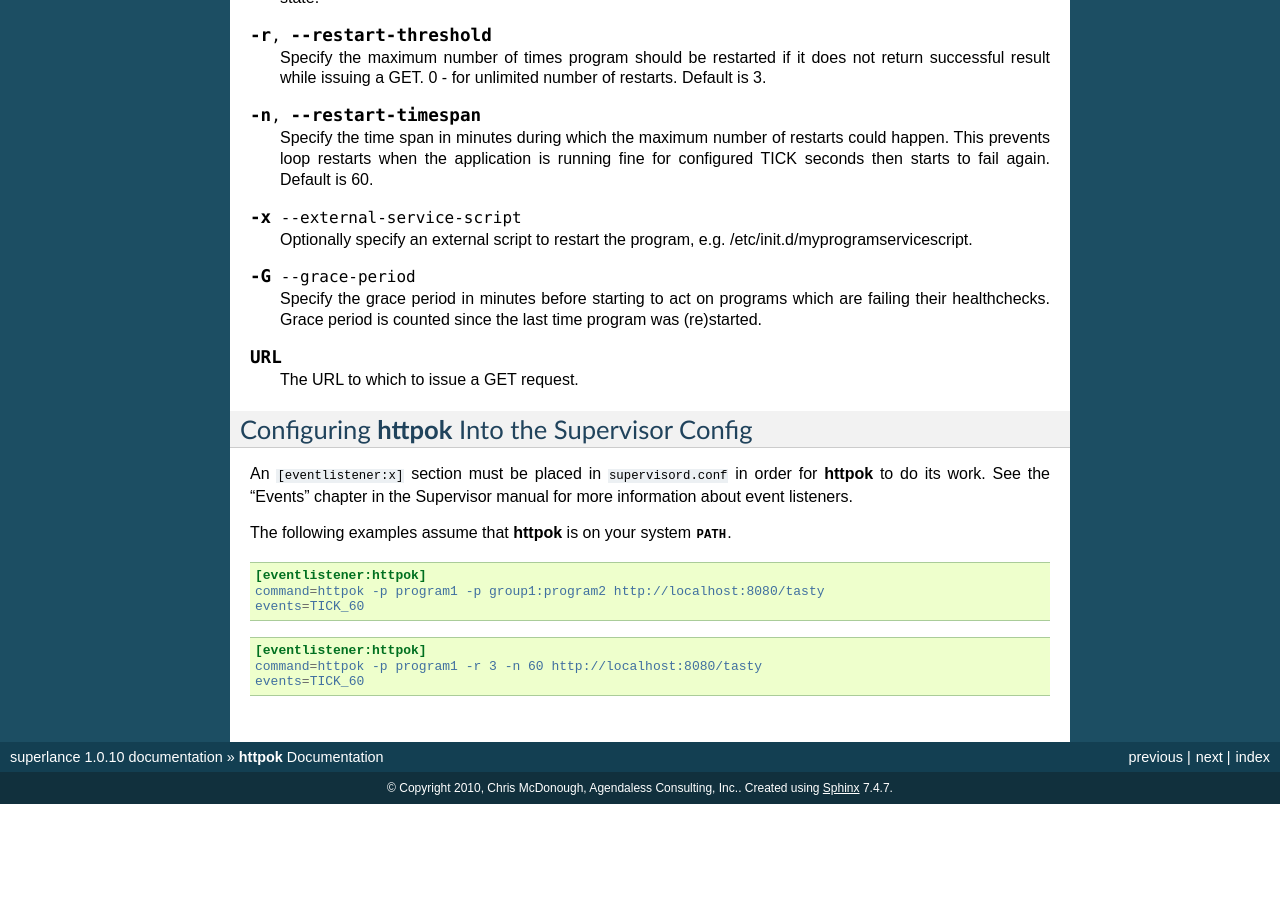
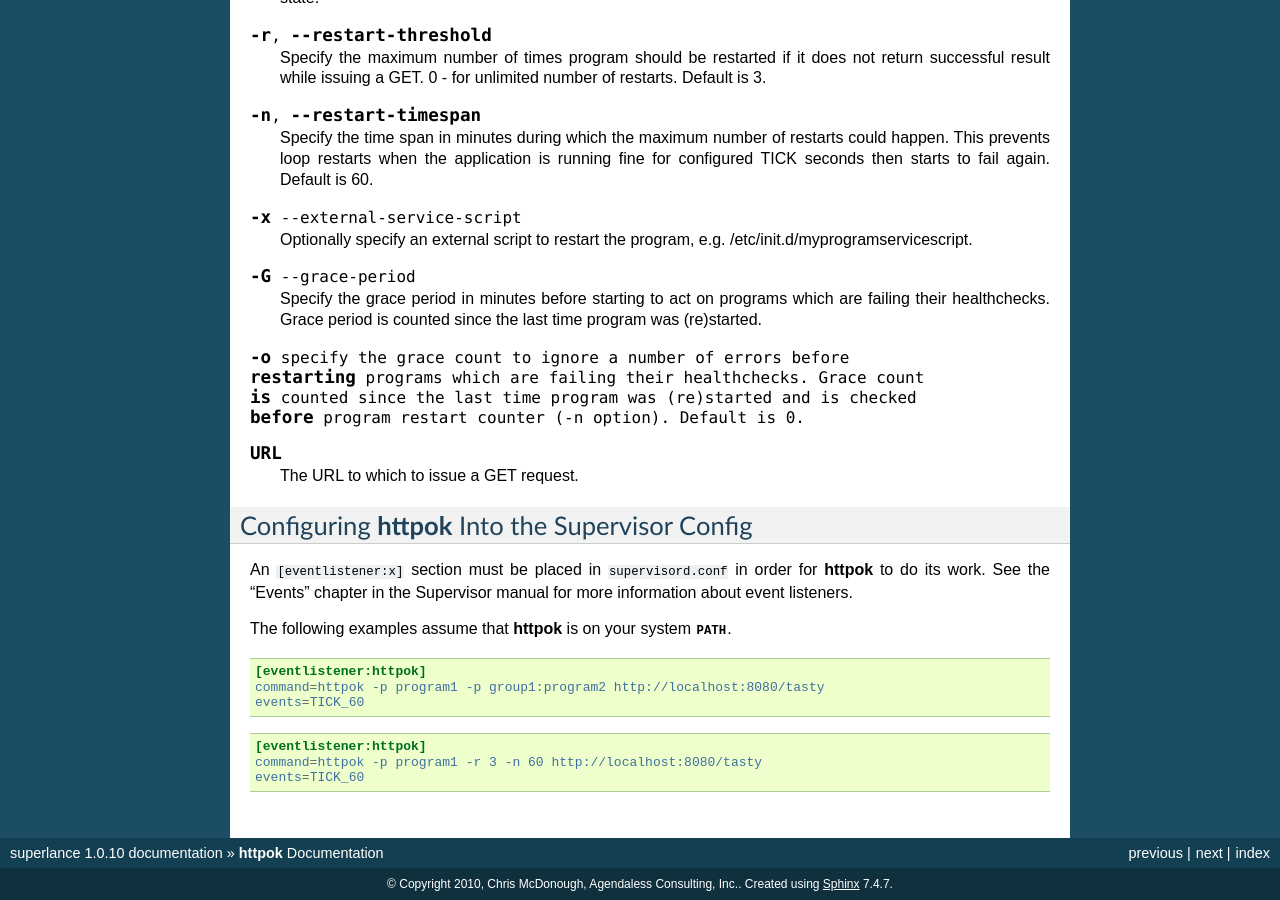
Before and after one commit to Supervisor/superlance, a Sphinx documentation site: the page built from docs/httpok.rst, in a window 1280 px wide and 900 px high, scrolled down 1960 px. Built offline with Sphinx 7.4.7, drawn with Linux system fonts in a browser that asks for light colours; before the commit the page ends 2764 px from its top, so only the background shows below that.

Commit message:
Added docstrings

```diff
--- a/docs/httpok.rst
+++ b/docs/httpok.rst
@@ -161,6 +161,11 @@
    which are failing their healthchecks. Grace period is counted since
    the last time program was (re)started.
 
+.. cmdoption:: -o specify the grace count to ignore a number of errors before
+         restarting programs which are failing their healthchecks. Grace count
+         is counted since the last time program was (re)started and is checked
+         before program restart counter (-n option). Default is 0.
+
 .. cmdoption:: URL
 
    The URL to which to issue a GET request.
```
